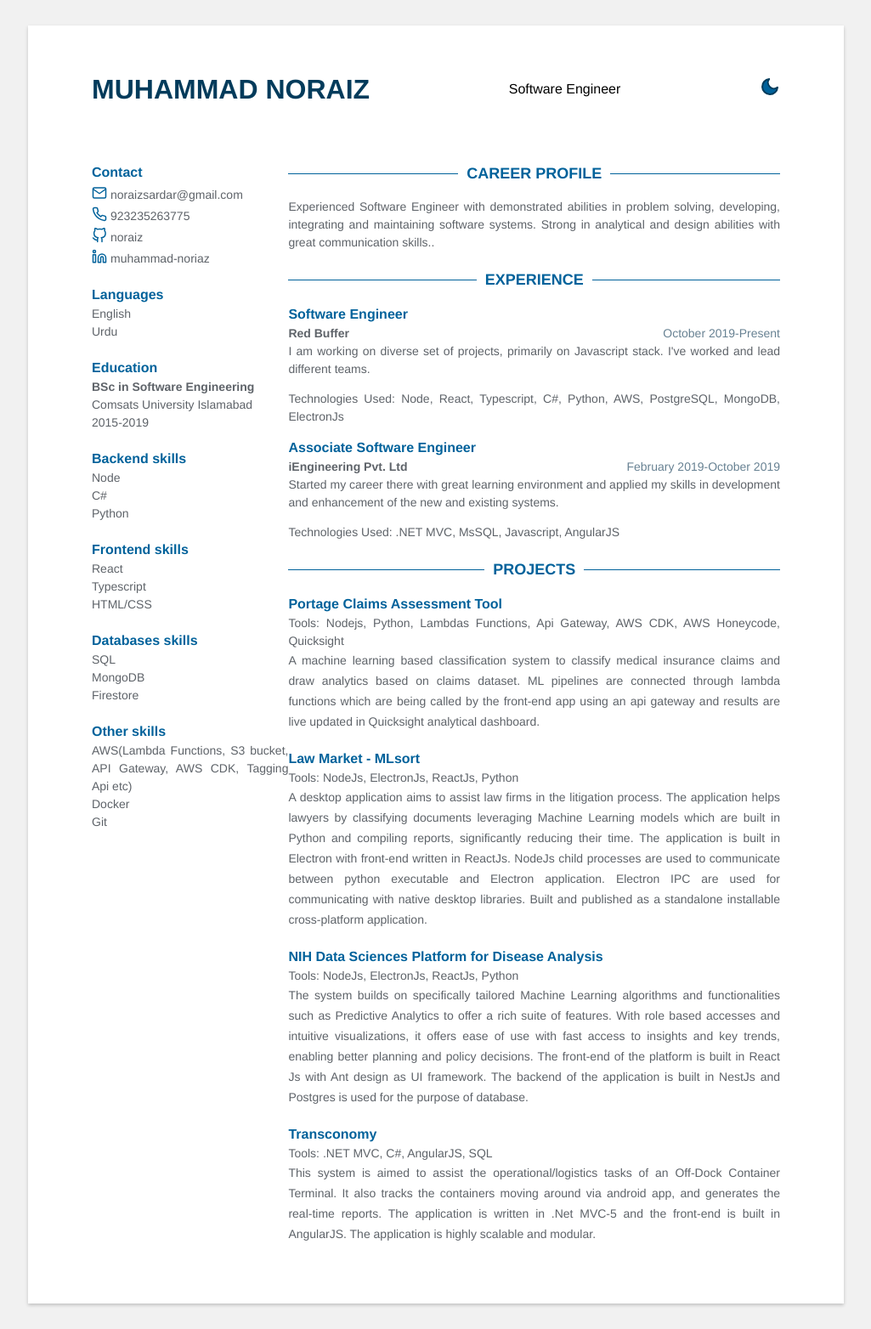
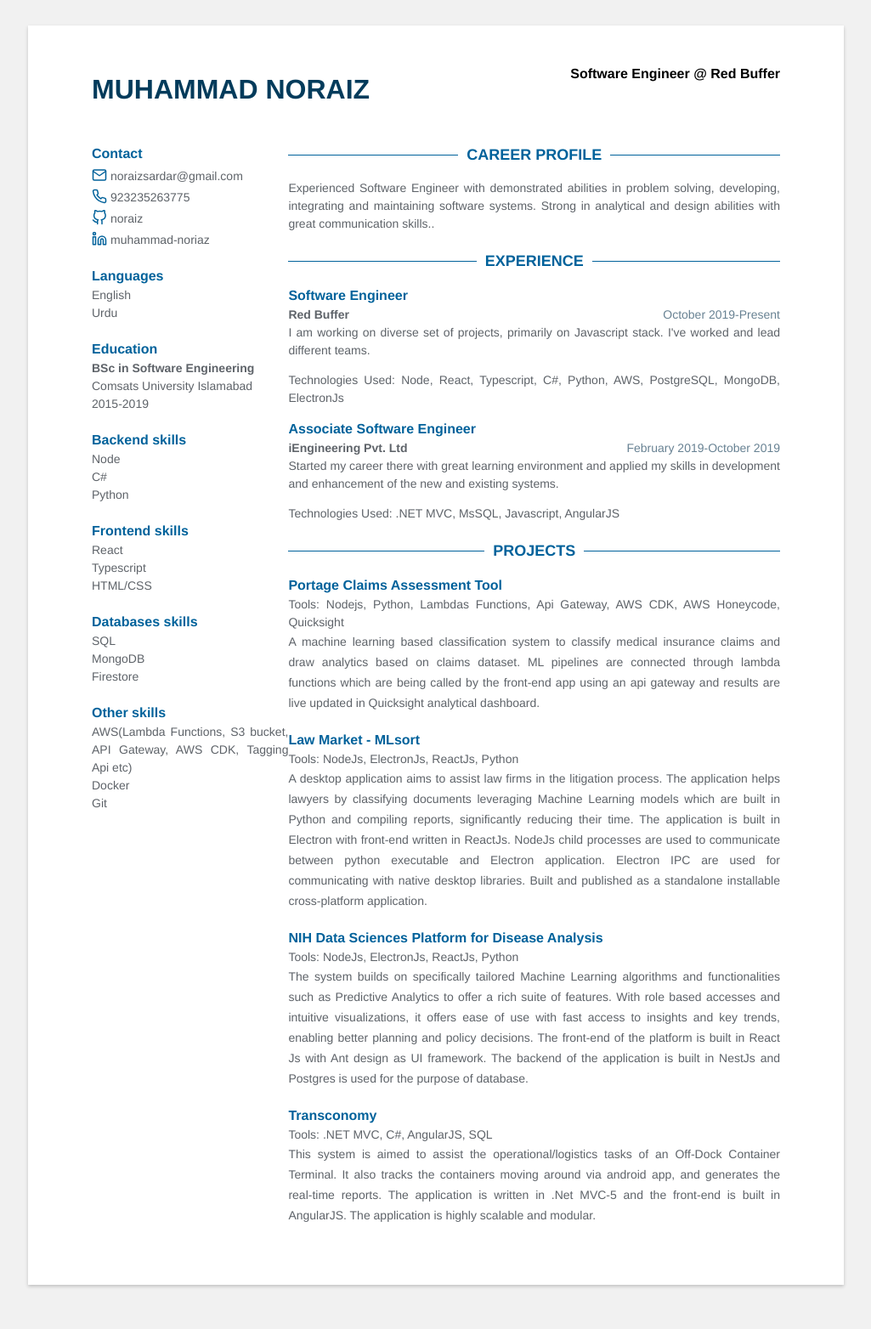
Before and after one commit to noraizsardar/who-am-i, a Jekyll site: the page built from index.html, in a window 1280 px wide. Shown: the whole page at 85% size, without its empty margins (127-1152 px from the left). Built offline with Jekyll 4.4.1, drawn with Linux system fonts in a browser that asks for light colours; after the commit the page ends 1542 px from its top, so only the background shows below that.

Commit message:
added current role tag

```diff
--- a/_data/data.yml
+++ b/_data/data.yml
@@ -1,5 +1,6 @@
 name: Muhammad Noraiz
-position: Software Engineer
+role: Software Engineer
+company: Red Buffer
 support_dark_mode: true
 dark_mode: true
 fork: false
--- a/_includes/header.html
+++ b/_includes/header.html
@@ -1,8 +1,8 @@
 <div class="header">
     <h1 class="title">{{site.data.data.name}}</h1>
-    <p>{{site.data.data.position}}</p>
-    {% if site.data.data.support_dark_mode%}
+    <p class="role">{{site.data.data.role}} @ {{site.data.data.company}}</p>
+    <!-- {% if site.data.data.support_dark_mode%}
       <input type="checkbox" id="switch" name="mode" value="checked" class="toggle-dark"></input>
       <label for="switch"><i id="moon" data-feather="moon" fill="var(--fg-color)"></i></label>
-    {%endif%}
+    {%endif%} -->
   </div>
--- a/_sass/includes/header.scss
+++ b/_sass/includes/header.scss
@@ -8,6 +8,11 @@
         color: var(--fg-color-dark);
         font-weight: bolder;
         text-transform: uppercase;
+        margin-bottom: 0px;
+    }
+    .role {
+        font-weight: bolder;
+        margin-top: 0px;
     }
     input[type="checkbox"] {
         width: 0;
```
